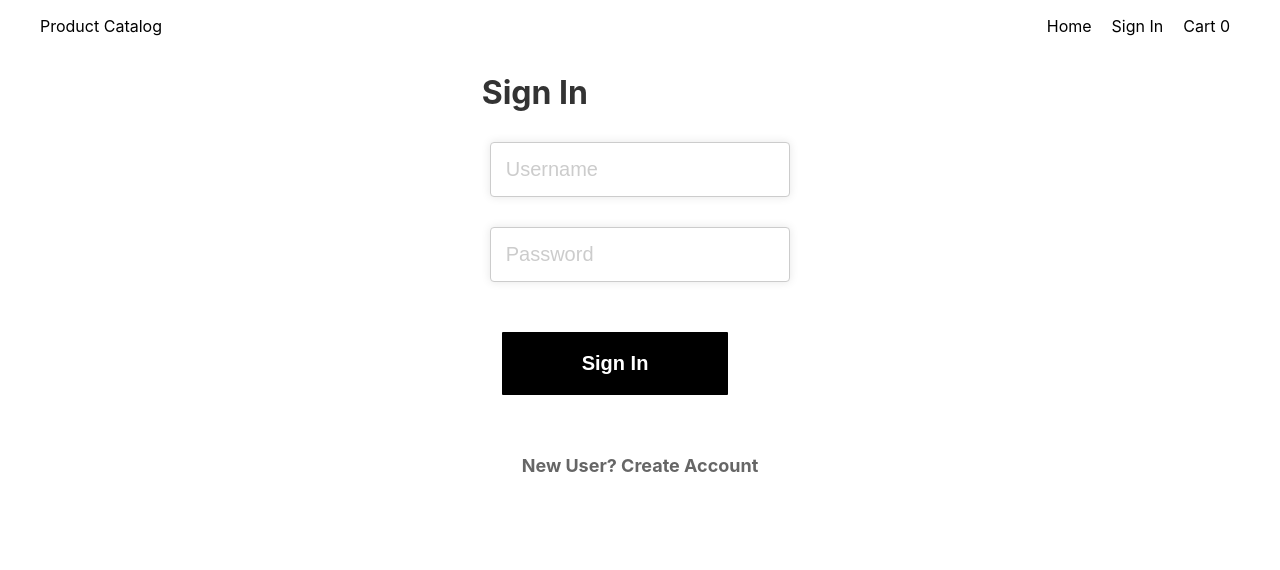
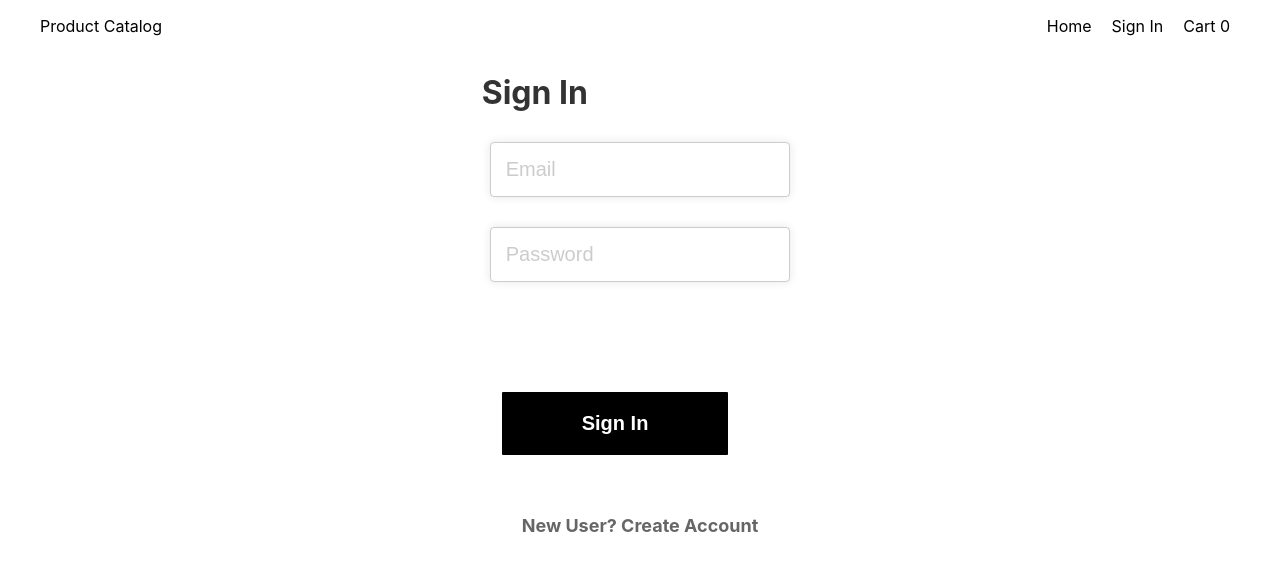
Before and after one commit to Tejas-b463/Interactive-Product-Catalog, a React (Create React App) app: page /signin in a window 1280 px wide. Shown: the top 570 px of the page. Built offline with nearby package versions, Linux system fonts and the light colour scheme.

Commit message:
Sign in and sign Up form validation

```diff
--- a/src/components/SignIn.jsx
+++ b/src/components/SignIn.jsx
@@ -1,22 +1,36 @@
-import React, { useState } from "react";
+import React, { useState, useRef } from "react";
 import "../styles/SignIn.css";
+import { checkValidData } from "../utils/validate";
 
 const SignIn = () => {
   const [isSignIn, setIsSignIn] = useState(true);
+  const [errorMessage, setErrorMessage] = useState(null);
 
   const toggleSignInForm = () => {
     setIsSignIn(!isSignIn);
   };
 
+  const email = useRef(null);
+  const password = useRef(null);
+
+  const handleButtonClick = () => {
+    const message = checkValidData(email.current.value, password.current.value);
+    setErrorMessage(message);
+  };
+
   return (
     <>
       <div className="form-group">
-        <form action="">
+        <form onSubmit={(e) => e.preventDefault()}>
           <h1>{isSignIn ? "Sign In" : "Sign Up"}</h1>
-          <input type="text" placeholder="Username" />
-          {!isSignIn && <input type="text" placeholder="Name" />}
-          <input type="password" placeholder="Password" />
-          <button>{isSignIn ? "Sign In" : "Sign Up"}</button>
+          {!isSignIn && <input type="text" placeholder="Name" required />}
+          <input ref={email} type="text" placeholder="Email" />
+
+          <input ref={password} type="password" placeholder="Password" />
+          <p style={{ color: "red" }}>{errorMessage}</p>
+          <button onClick={handleButtonClick}>
+            {isSignIn ? "Sign In" : "Sign Up"}
+          </button>
           <p onClick={toggleSignInForm}>
             {isSignIn
               ? "New User? Create Account"
--- /dev/null
+++ b/src/utils/validate.js
@@ -0,0 +1,10 @@
+export const checkValidData = (email, password) => {
+    const isEmailValid = /^[a-zA-Z0-9._-]+@[a-zA-Z0-9.-]+\.[a-zA-Z]{2,4}$/.test(email);
+
+    const isPasswordValid = /^(?=.*[0-9])(?=.*[a-z])(?=.*[A-Z])(?=.*\W)(?!.* ).{8,16}$/.test(password)
+
+    if (!isEmailValid) return "Email is not a valid"
+    if (!isPasswordValid) return "Password is not a valid"
+
+    return null;
+}
```
